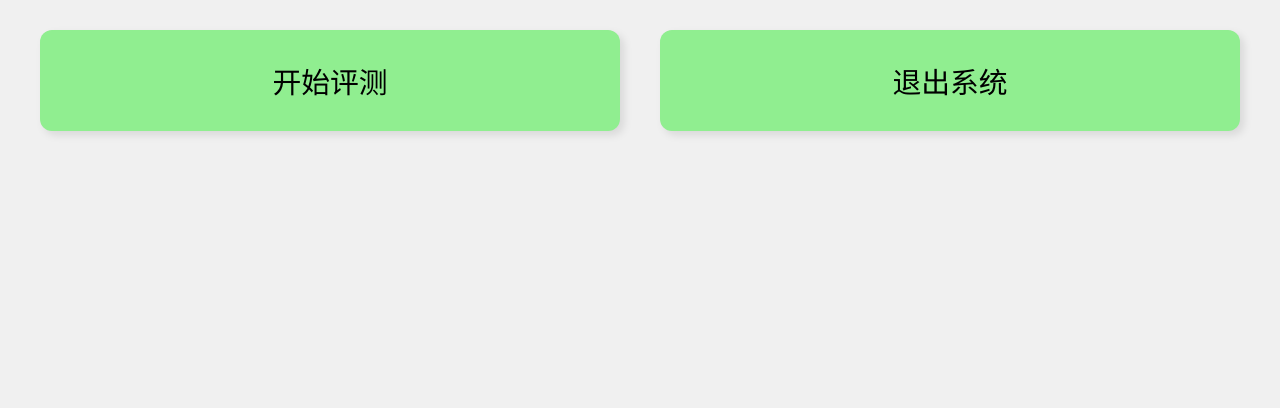
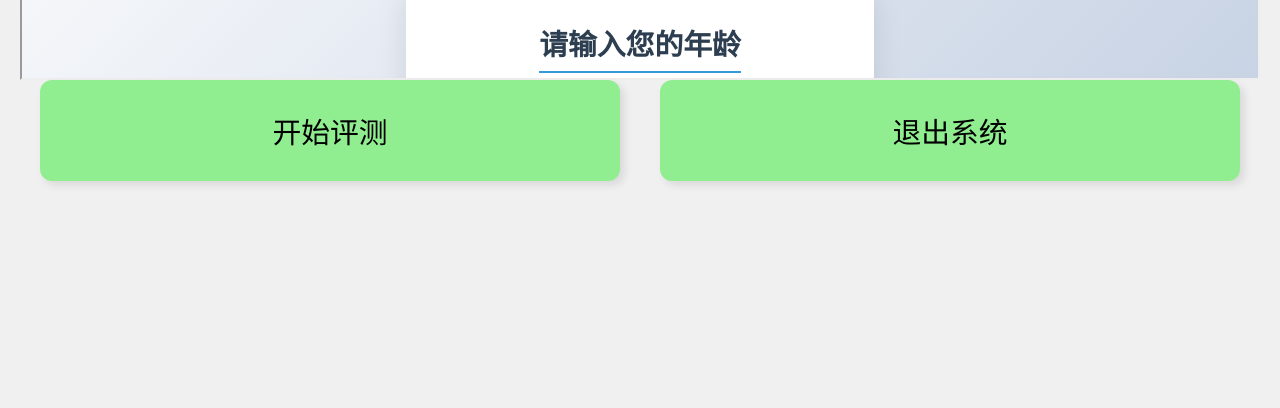
Before and after one commit to Aeon179b/PPTSsystem, a plain HTML site: page index.html in a window 1280 px wide. Shown: the part 392-800 px from the top of the page. Drawn offline with Linux system fonts and the light colour scheme.

Commit message:
Update index.html

```diff
--- a/index.html
+++ b/index.html
@@ -87,7 +87,7 @@
 </head>
 <body>
     <h1 class="title">PPTS评测机</h1>
-
+    <iframe src="choose.html" width="100%" height="100"></iframe>
     <div class="button-container">
         <button class="big-button" onclick="location.href='/choose.html'">
             开始评测
```
